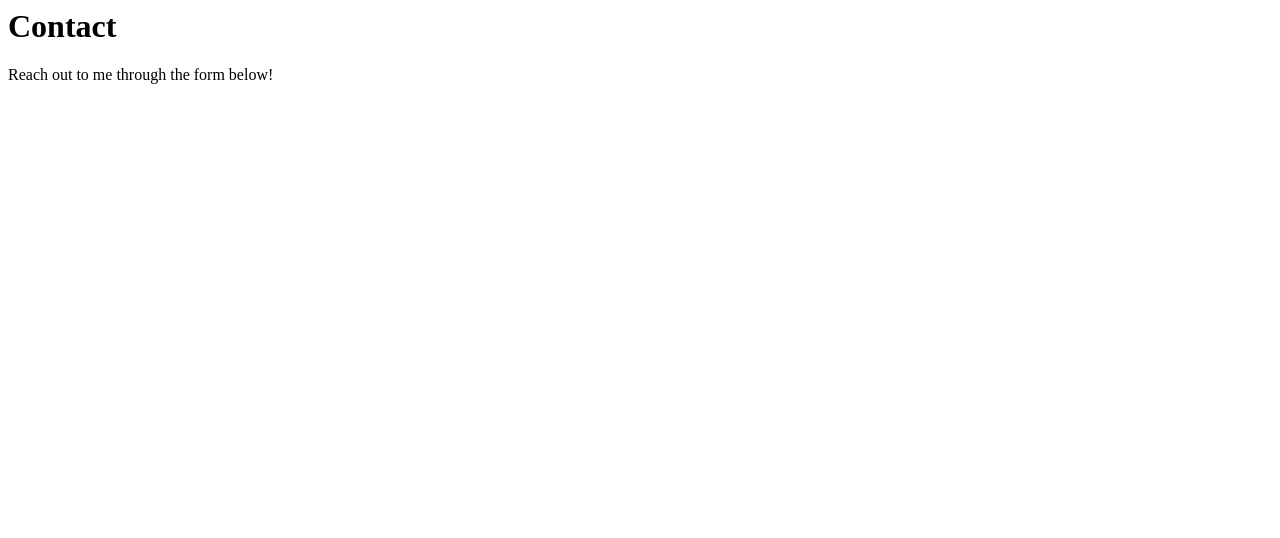
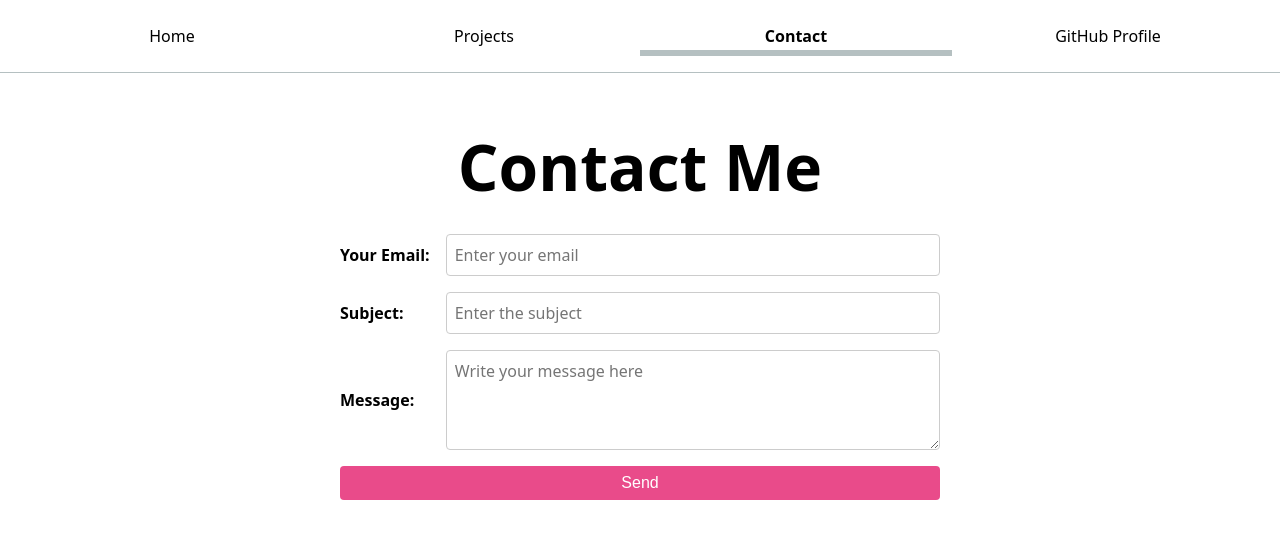
Before and after one commit to iamangeldi/personal_vss, a plain HTML site: page contact/index.html in a window 1280 px wide. Drawn offline with Linux system fonts and the light colour scheme.

Commit message:
lab2 finished

```diff
--- a/contact/index.html
+++ b/contact/index.html
@@ -1,2 +1,32 @@
-<h1>Contact</h1>
-<p>Reach out to me through the form below!</p>
+<!DOCTYPE html>
+<html lang="en">
+<head>
+    <meta charset="UTF-8">
+    <meta name="viewport" content="width=device-width, initial-scale=1.0">
+    <title>Contact</title>
+    <link rel="stylesheet" href="../style.css">
+</head>
+<body>
+    <nav>
+        <a href="../index.html">Home</a>
+        <a href="../projects/index.html">Projects</a>
+        <a href="../contact/index.html" class="current">Contact</a>
+        <a href="https://github.com/iamangeldi" target="_blank">GitHub Profile</a>
+    </nav>
+    <div class="content-center">
+        <h1>Contact Me</h1>
+        <form>
+            <label for="email">Your Email:</label>
+            <input type="email" id="email" name="email" placeholder="Enter your email" required>
+
+            <label for="subject">Subject:</label>
+            <input type="text" id="subject" name="subject" placeholder="Enter the subject" required>
+
+            <label for="message">Message:</label>
+            <textarea id="message" name="message" placeholder="Write your message here" required></textarea>
+
+            <button type="submit">Send</button>
+        </form>
+    </div>
+</body>
+</html>
--- a/style.css
+++ b/style.css
@@ -1,72 +1,169 @@
+/* Accent color */
+:root {
+  --color-accent: oklch(65% 50% 0);
+}
+
+html, body {
+  accent-color: var(--color-accent);
+}
+
 /* Body styling */
 body {
-  font: 100%/1.5 system-ui; /* Font size 100%, line height 1.5 */
+  font: 100%/1.5 system-ui;
+  margin: 0;
+  display: flex;
+  flex-direction: column;
+  align-items: center;
 }
 
 /* Navigation bar styling */
 nav {
-  display: flex; /* Use Flexbox for layout */
-  justify-content: space-around; /* Space links evenly */
-  align-items: center; /* Align links vertically */
-  padding: 1em; /* Add padding inside the navbar */
-  border-bottom: 1px solid oklch(80% 3% 200); /* Subtle bottom border */
-  margin-bottom: 1em; /* Space between nav and content */
+  display: flex;
+  justify-content: space-around;
+  align-items: center;
+  padding: 1em;
+  border-bottom: 1px solid oklch(80% 3% 200);
+  width: 100%;
+  box-sizing: border-box;
+  margin-bottom: 1em;
 }
 
 nav ul,
 nav li {
-  display: contents; /* Remove default list styling */
+  display: contents;
 }
 
 nav a {
-  flex: 1; /* Make links evenly spaced */
-  text-align: center; /* Center-align link text */
-  text-decoration: none; /* Remove underline from links */
-  color: inherit; /* Use the same color as the parent */
-  padding: 0.5em; /* Add padding for spacing */
+  flex: 1;
+  text-align: center;
+  text-decoration: none;
+  color: inherit;
+  padding: 0.5em;
 }
 
-/* Highlight the current page link */
 nav a.current {
-  border-bottom: 0.4em solid oklch(80% 3% 200); /* Highlight active page */
-  padding-bottom: 0.1em; /* Adjust padding to match border */
-  font-weight: bold; /* Emphasize the current link */
+  border-bottom: 0.4em solid oklch(80% 3% 200);
+  padding-bottom: 0.1em;
+  font-weight: bold;
 }
 
-/* Hover styles for navigation links */
 nav a:hover {
-  border-bottom: 0.4em solid var(--color-accent); /* Accent color border */
-  background-color: oklch(from var(--color-accent) 95% 5% h); /* Light hover background */
+  border-bottom: 0.4em solid var(--color-accent);
+  background-color: oklch(from var(--color-accent) 95% 5% h);
+}
+
+/* Centered content container */
+.content-center {
+  text-align: center;
+  width: 100%;
+  max-width: 600px;
 }
 
 /* Contact form styling */
-form label,
-form input,
-form textarea,
-form button {
-  display: block; /* Stack form elements vertically */
-  width: 100%; /* Full width for inputs and textarea */
-  box-sizing: border-box; /* Include padding and border in width */
+form {
+  display: grid;
+  grid-template-columns: auto 1fr;
+  gap: 1em;
+  width: 100%;
+  max-width: 600px;
+  margin: 0 auto;
 }
 
 form label {
-  margin-block: 0.5em; /* Add space around labels */
+  font-weight: bold;
+  align-self: center;
+  text-align: left;
+}
+
+form input,
+form textarea {
+  font: inherit;
+  padding: 0.5em;
+  border: 1px solid #ccc;
+  border-radius: 4px;
+  width: 100%;
+  box-sizing: border-box;
 }
 
 form textarea {
-  height: 100px; /* Default height for textarea */
+  resize: vertical;
+  height: 100px;
 }
 
 form button {
-  margin-top: 1em; /* Space above the button */
-  padding: 0.5em 1em; /* Add padding for the button */
+  grid-column: 1 / -1;
+  padding: 0.5em 1em;
+  background-color: var(--color-accent);
+  color: white;
+  border: none;
+  border-radius: 4px;
+  font-size: 1em;
+  cursor: pointer;
+  transition: background-color 0.3s ease;
 }
 
-/* Accent color */
-:root {
-  --color-accent: oklch(65% 50% 0); /* Define a custom accent color */
+form button:hover {
+  background-color: oklch(65% 45% 0);
 }
 
-html, body {
-  accent-color: var(--color-accent); /* Use accent color for supported elements */
+/* Projects grid styling */
+.projects {
+  display: grid;
+  grid-template-columns: repeat(3, 1fr);
+  gap: 1em;
+  width: 100%;
+  max-width: 1200px;
+  margin: 0 auto;
+  padding: 1em;
 }
+
+@media (max-width: 900px) {
+  .projects {
+    grid-template-columns: repeat(2, 1fr);
+  }
+}
+
+@media (max-width: 600px) {
+  .projects {
+    grid-template-columns: 1fr;
+  }
+}
+
+.projects article {
+  display: grid;
+  grid-template-rows: subgrid;
+  grid-row: span 3;
+  padding: 1em;
+  border: 1px solid #ddd;
+  border-radius: 4px;
+  background-color: #f9f9f9;
+}
+
+.projects article h2 {
+  margin: 0;
+  font-size: 1.2em;
+}
+
+.projects article img {
+  width: 100%;
+  height: auto;
+}
+
+.projects article p {
+  margin-top: 0.5em;
+}
+
+/* Global heading styles */
+h1, h2, h3, h4, h5, h6 {
+  line-height: 1.1;
+  text-wrap: balance;
+}
+
+h1 {
+  font-size: 400%;
+  margin-bottom: 0.5em;
+}
+
+h2 {
+  font-size: 150%;
+}
```
Also changed, not shown: projects/index.html (+91 -2 lines).
